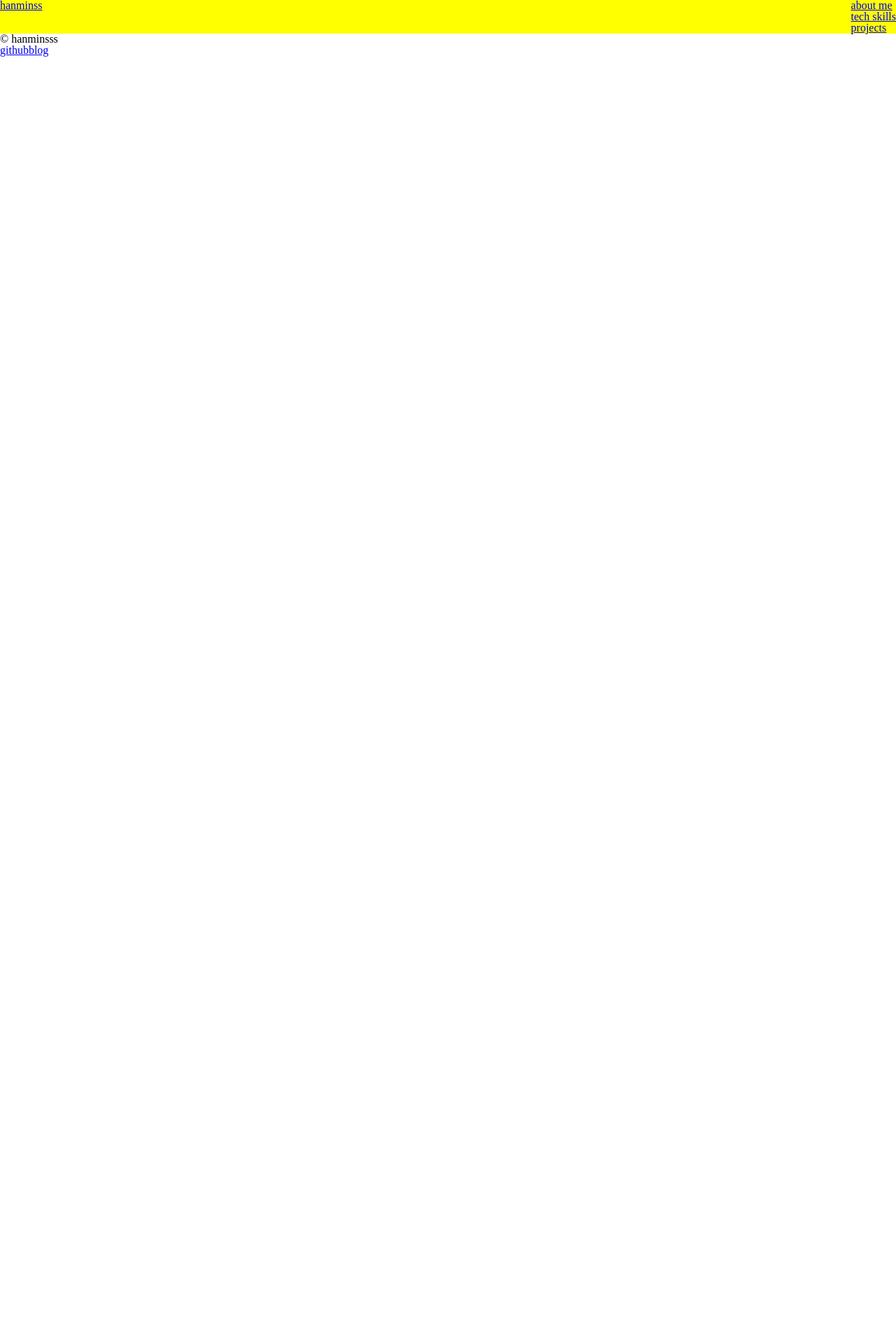
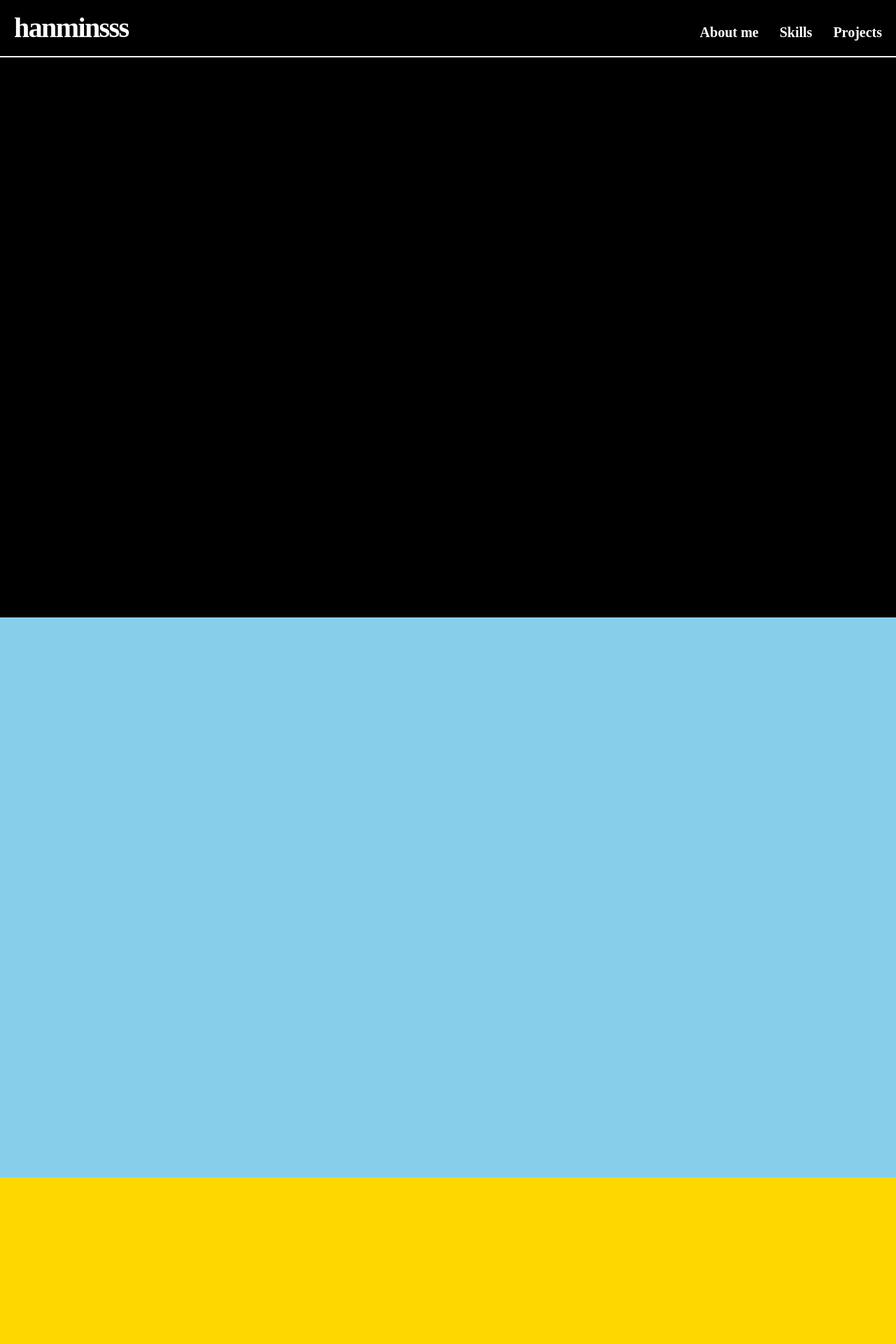
Before and after one commit to hanminss/portfolio, a Next.js app: page / in a window 1280 px wide. Shown: the top 1920 px of the page at 70% size. Before the commit the page ends 800 px from the top, so only its background shows below. Built offline with nearby package versions, Linux system fonts and the light colour scheme.

Commit message:
💄  header design

```diff
--- a/src/pages/index.tsx
+++ b/src/pages/index.tsx
@@ -1,40 +1,37 @@
 import type { NextPage } from "next";
 import styles from "../styles/Home.module.css";
-
+import MenuImg from "../images/menubar.png";
+import { useState } from "react";
 const Home: NextPage = () => {
   return (
     <>
       {/* header componets */}
       <header className={styles.header}>
-        <section className={styles.nav_wrap}>
-          <a href="#">hanminss</a>
-          <nav>
-            <ul>
+        <section className={styles.navWrap}>
+          <h1 className={styles.logo}>hanminsss</h1>
+          <nav className={styles.nav}>
+            <ul className={styles.linkList}>
               <li>
-                <a href="#AboutMe">about me</a>
+                <a href="#">About me</a>
               </li>
               <li>
-                <a href="#TechSkills">tech skills</a>
+                <a href="#">Skills</a>
               </li>
               <li>
-                <a href="#Projects">projects</a>
+                <a href="#">Projects</a>
               </li>
             </ul>
           </nav>
         </section>
       </header>
-      {/* section component */}
-      <section>
-        <div></div>
-      </section>
       {/* main compomnet */}
       <main>
         {/* about me component */}
-        <section id="AboutMe"></section>
+        <section className={styles.aboutMe}></section>
         {/* skills component */}
-        <section id="TechSkills"></section>
+        <section className={styles.skills}></section>
         {/*  projects component */}
-        <section id="Projects"></section>
+        <section className={styles.projects}></section>
       </main>
       <footer>
         <p>&copy; hanminsss</p>
--- a/src/styles/Home.module.css
+++ b/src/styles/Home.module.css
@@ -1,10 +1,52 @@
 .header {
   width: 100%;
-  background-color: yellow;
+  font-size: 20px;
+  padding: 1em 1em;
+  background-color: #000;
+  border-bottom: 2px solid #fff;
+  color: #fff;
 }
 
-.nav_wrap {
-  max-width: 1280px;
+.navWrap {
   display: flex;
   justify-content: space-between;
+  align-items: baseline;
+  margin: 0 auto;
+  max-width: 1280px;
 }
+
+.logo {
+  font-size: 2em;
+  letter-spacing: -0.04em;
+  font-weight: 700;
+}
+
+.linkList {
+  display: flex;
+  gap: 1.5em;
+}
+
+.nav a {
+  text-decoration: none;
+  color: #fff;
+  font-size: 1em;
+  font-weight: 600;
+}
+
+.aboutMe {
+  height: 100vh;
+  width: 100%;
+  background-color: #000;
+}
+
+.skills {
+  height: 100vh;
+  width: 100%;
+  background-color: skyblue;
+}
+
+.projects {
+  height: 100vh;
+  width: 100%;
+  background-color: gold;
+}
--- a/src/styles/globals.css
+++ b/src/styles/globals.css
@@ -127,3 +127,8 @@ table {
   border-collapse: collapse;
   border-spacing: 0;
 }
+
+* {
+  box-sizing: border-box;
+  scroll-behavior: smooth;
+}
```
Also changed, not shown: src/images/menubar.png (added).
